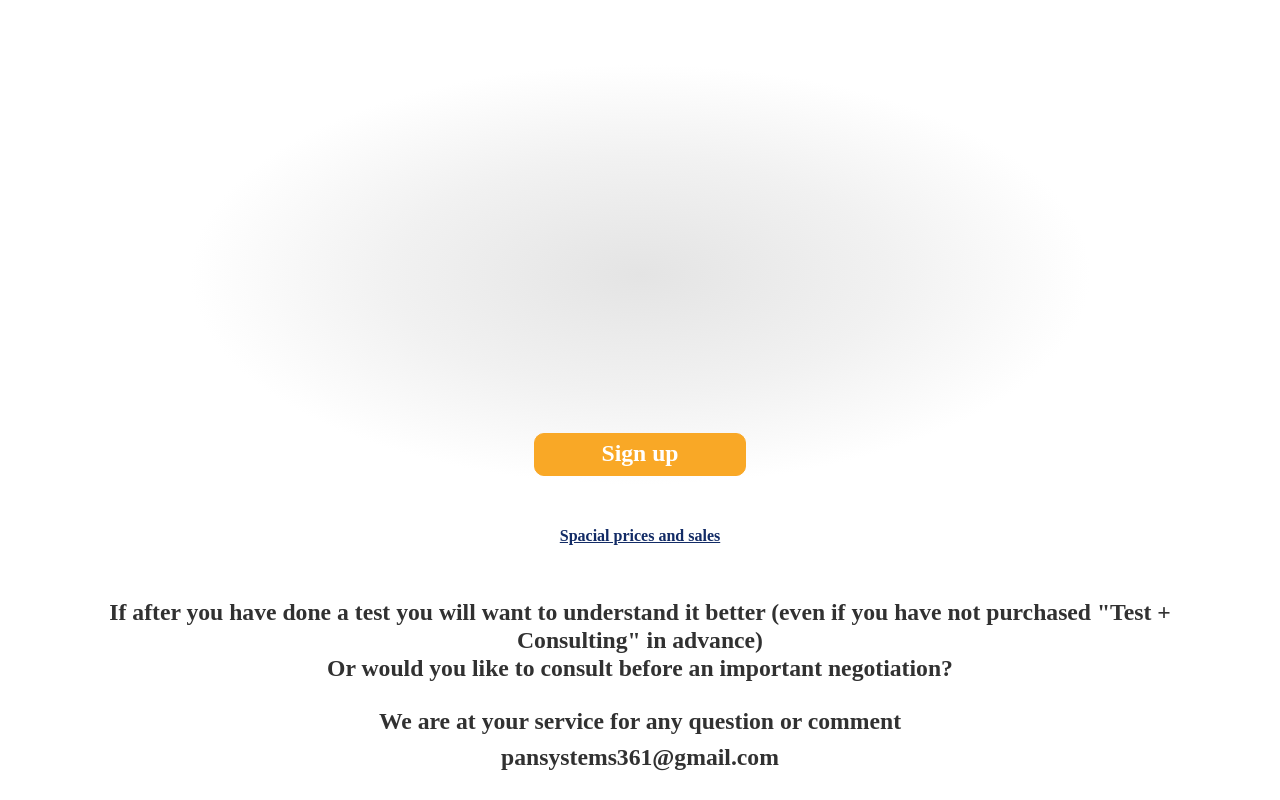
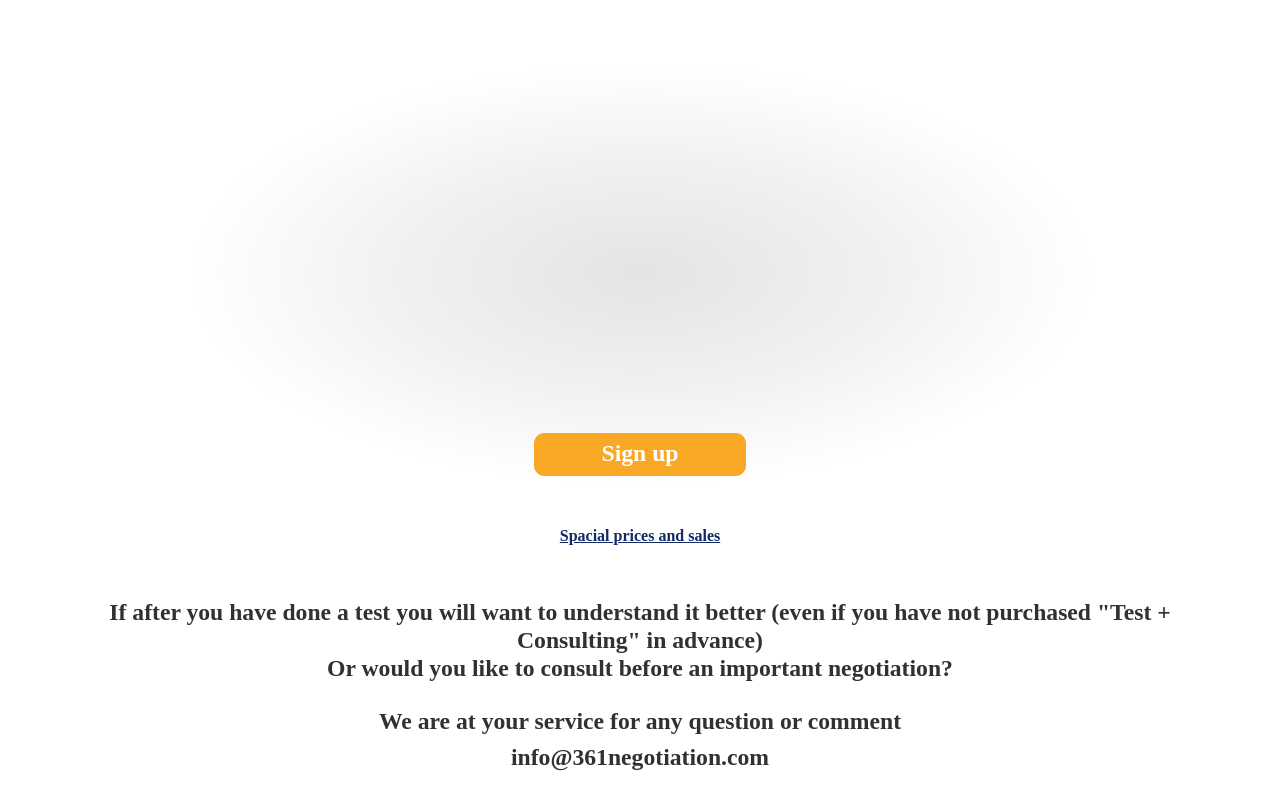
Before and after one commit to daniel-ilan/Anigram-home, a website built with Parcel: page index-en.html in a window 1280 px wide. Shown: the part 4783-5583 px from the top of the page. Built offline with nearby package versions, Linux system fonts and the light colour scheme; some packages are replaced by stand-ins of ours; a web font is replaced by a local one.

Commit message:
fixed email address

```diff
--- a/index-en.html
+++ b/index-en.html
@@ -328,7 +328,7 @@
                     </h4>
                     <h4 class="text-center mt-3"> We are at your service for any question or comment
                     </h4>
-                    <h4 class="text-center">pansystems361@gmail.com</h4>
+                    <h4 class="text-center">info@361negotiation.com</h4>
                 </div>
 
             </div>
```
Also changed, not shown: index.html (+1 -1 lines).
